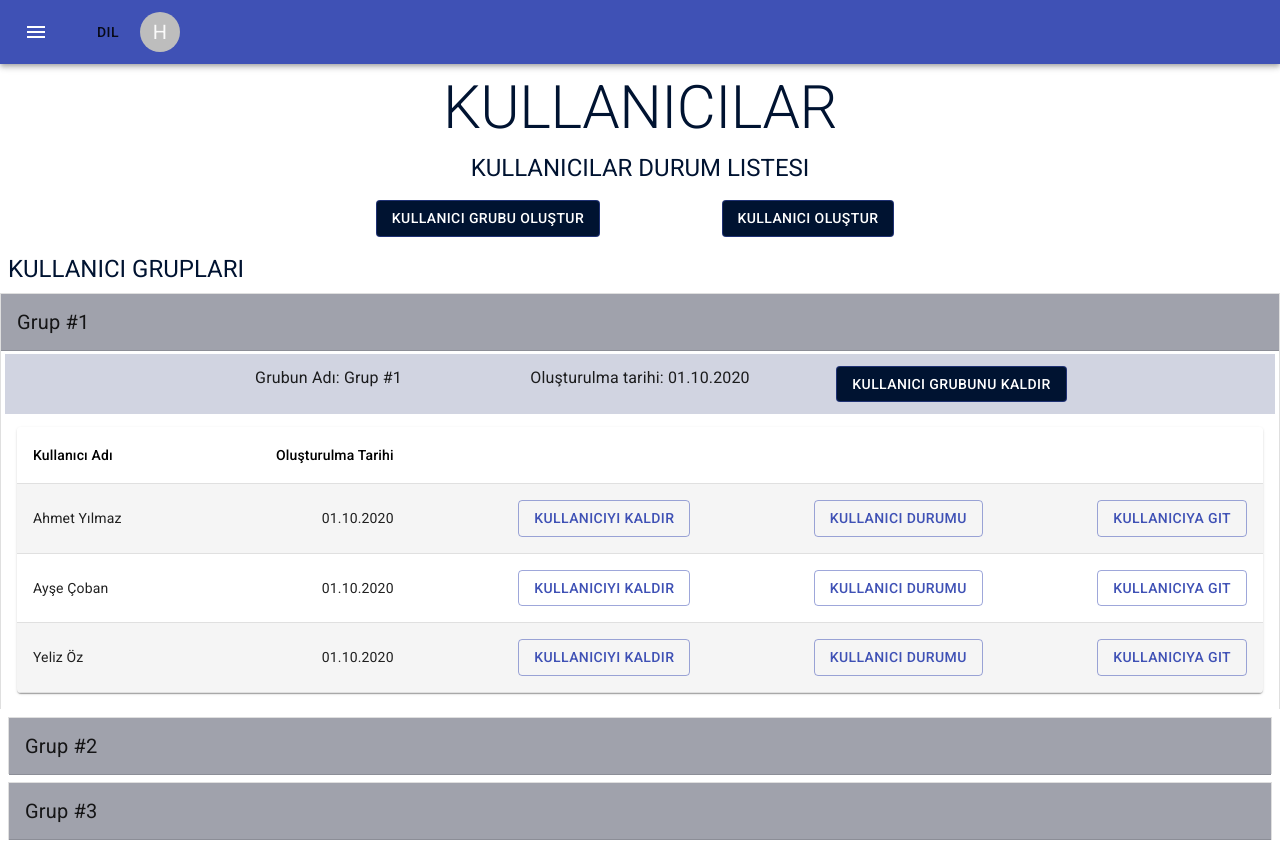
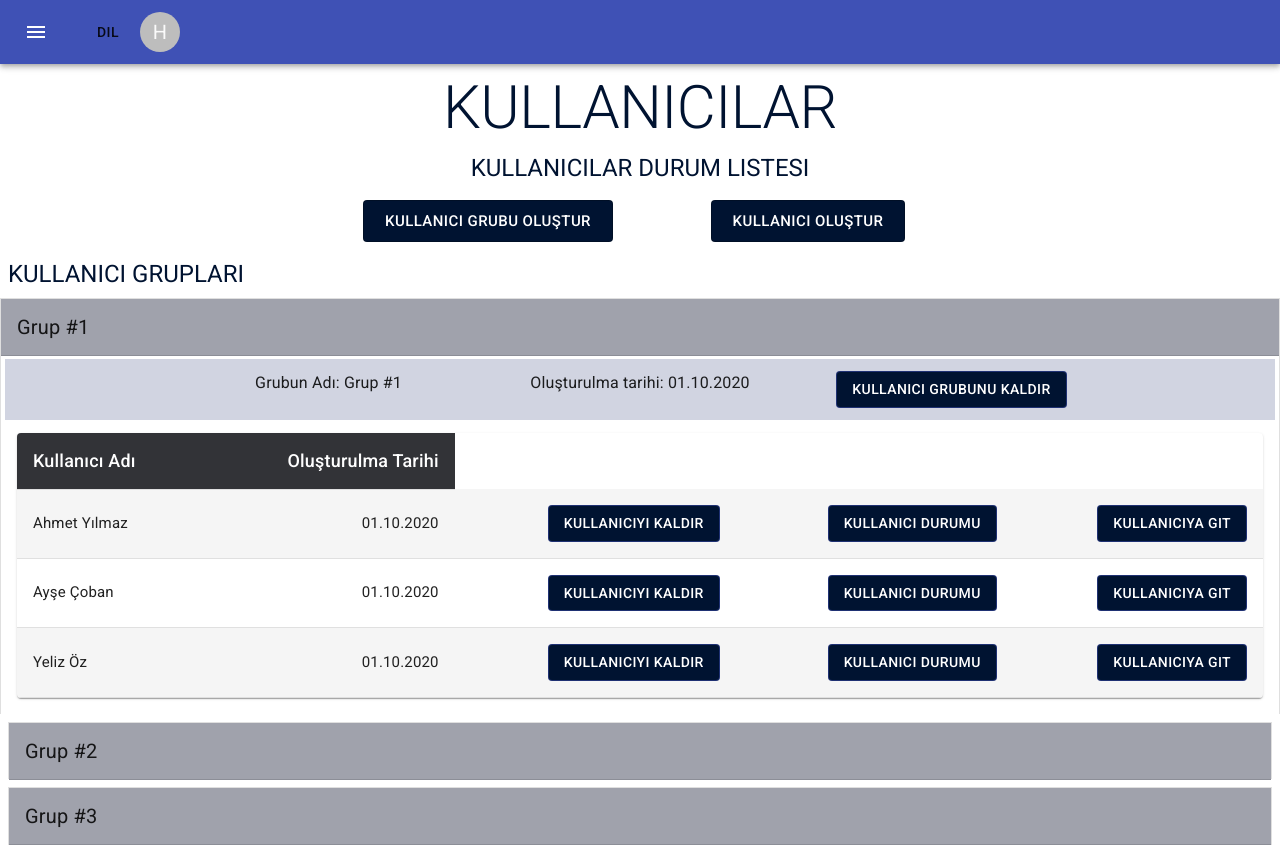
Before and after one commit to haleeozcan/dt-brain-project, a React (Create React App) app: page / in a window 1280 px wide. Built offline with nearby package versions, Linux system fonts and the light colour scheme.

Commit message:
Mainpage header settings

```diff
--- a/src/pages/add-user-group.js
+++ b/src/pages/add-user-group.js
@@ -35,6 +35,7 @@ const useStyles = makeStyles((theme) => ({
     button: {
         backgroundColor: "#001331",
         color: theme.palette.getContrastText("#001331"),
+
     }
 
 }));
@@ -53,7 +54,7 @@ function AddUserGroup() {
 
     return (
         <div className={classes.root}>
-            <Button variant="outlined" color="primary" onClick={handleClickOpen} className={classes.button}>
+            <Button  size="large" variant="outlined" onClick={handleClickOpen} className={classes.button}>
                 Kullanıcı Grubu Oluştur
             </Button>
             <Dialog open={open} onClose={handleClose} aria-labelledby="form-dialog-title">
--- a/src/pages/add-user.js
+++ b/src/pages/add-user.js
@@ -61,7 +61,7 @@ function AddUser() {
 
     return (
         <div className={classes.root}>
-            <Button variant="outlined" color="primary" onClick={handleClickOpen} className={classes.button}>
+            <Button variant="outlined" size="large" onClick={handleClickOpen} className={classes.button}>
                 Kullanıcı Oluştur
             </Button>
             <Dialog open={open} onClose={handleClose} aria-labelledby="form-dialog-title" >
--- a/src/pages/main-page.js
+++ b/src/pages/main-page.js
@@ -31,11 +31,12 @@ import Grid from "@material-ui/core/Grid";
 
 const StyledTableCell = withStyles((theme) => ({
     head: {
-        backgroundColor: theme.palette.common.white,
-        color: theme.palette.common.black,
+        backgroundColor: "#323337",
+        color: "#fff",
+        fontSize: 18
     },
     body: {
-        fontSize: 14,
+        fontSize: 15,
     },
 }))(TableCell);
 
@@ -183,9 +184,6 @@ export default function MainPage() {
                                         <TableRow>
                                             <StyledTableCell>Kullanıcı Adı</StyledTableCell>
                                             <StyledTableCell align="right">Oluşturulma Tarihi</StyledTableCell>
-                                            <StyledTableCell align="right"></StyledTableCell>
-                                            <StyledTableCell align="right"></StyledTableCell>
-                                            <StyledTableCell align="right"></StyledTableCell>
                                         </TableRow>
                                     </TableHead>
                                     <TableBody>
@@ -196,12 +194,12 @@ export default function MainPage() {
                                                 </StyledTableCell>
                                                 <StyledTableCell align="right">{row.tarih}</StyledTableCell>
                                                 <StyledTableCell align="right">
-                                                    <Button variant="outlined" color="primary">Kullanıcıyı
+                                                    <Button variant="outlined" color="primary" className={classes.button}>Kullanıcıyı
                                                         Kaldır</Button>
                                                 </StyledTableCell>
                                                 <StyledTableCell align="right">
                                                     <Button variant="outlined" color="primary"
-                                                            onClick={handleClickOpen}>
+                                                            onClick={handleClickOpen} className={classes.button}>
                                                         Kullanıcı Durumu
                                                     </Button>
                                                     <Dialog open={open} onClose={handleClose}
@@ -234,14 +232,14 @@ export default function MainPage() {
 
                                                         </DialogContent>
                                                         <DialogActions>
-                                                            <Button onClick={handleClose} color="primary">
+                                                            <Button onClick={handleClose} color="primary" className={classes.button}>
                                                                 Ekle
                                                             </Button>
                                                         </DialogActions>
                                                     </Dialog>
                                                 </StyledTableCell>
                                                 <StyledTableCell align="right">
-                                                    <Button variant="outlined" color="primary" href="/user">Kullanıcıya
+                                                    <Button variant="outlined" color="primary" href="/user" className={classes.button}>Kullanıcıya
                                                         Git</Button>
                                                 </StyledTableCell>
                                             </StyledTableRow>
@@ -280,9 +278,6 @@ export default function MainPage() {
                                         <TableRow>
                                             <StyledTableCell>Kullanıcı Adı</StyledTableCell>
                                             <StyledTableCell align="right">Oluşturulma Tarihi</StyledTableCell>
-                                            <StyledTableCell align="right"></StyledTableCell>
-                                            <StyledTableCell align="right"></StyledTableCell>
-                                            <StyledTableCell align="right"></StyledTableCell>
                                         </TableRow>
                                     </TableHead>
                                     <TableBody>
@@ -293,12 +288,12 @@ export default function MainPage() {
                                                 </StyledTableCell>
                                                 <StyledTableCell align="right">{row.tarih}</StyledTableCell>
                                                 <StyledTableCell align="right">
-                                                    <Button variant="outlined" color="primary">Kullanıcıyı
+                                                    <Button variant="outlined" color="primary" className={classes.button}>Kullanıcıyı
                                                         Kaldır</Button>
                                                 </StyledTableCell>
                                                 <StyledTableCell align="right">
                                                     <Button variant="outlined" color="primary"
-                                                            onClick={handleClickOpen}>
+                                                            onClick={handleClickOpen} className={classes.button}>
                                                         Kullanıcı Durumu
                                                     </Button>
                                                     <Dialog open={open} onClose={handleClose}
@@ -331,14 +326,14 @@ export default function MainPage() {
 
                                                         </DialogContent>
                                                         <DialogActions>
-                                                            <Button onClick={handleClose} color="primary">
+                                                            <Button onClick={handleClose} color="primary" className={classes.button}>
                                                                 Ekle
                                                             </Button>
                                                         </DialogActions>
                                                     </Dialog>
                                                 </StyledTableCell>
                                                 <StyledTableCell align="right">
-                                                    <Button variant="outlined" color="primary" href="/user">Kullanıcıya
+                                                    <Button variant="outlined" color="primary" href="/user" className={classes.button}>Kullanıcıya
                                                         Git</Button>
                                                 </StyledTableCell>
                                             </StyledTableRow>
@@ -378,9 +373,6 @@ export default function MainPage() {
                                         <TableRow>
                                             <StyledTableCell>Kullanıcı Adı</StyledTableCell>
                                             <StyledTableCell align="right">Oluşturulma Tarihi</StyledTableCell>
-                                            <StyledTableCell align="right"></StyledTableCell>
-                                            <StyledTableCell align="right"></StyledTableCell>
-                                            <StyledTableCell align="right"></StyledTableCell>
                                         </TableRow>
                                     </TableHead>
                                     <TableBody>
@@ -391,12 +383,12 @@ export default function MainPage() {
                                                 </StyledTableCell>
                                                 <StyledTableCell align="right">{row.tarih}</StyledTableCell>
                                                 <StyledTableCell align="right">
-                                                    <Button variant="outlined" color="primary">Kullanıcıyı
+                                                    <Button variant="outlined" color="primary" className={classes.button}>Kullanıcıyı
                                                         Kaldır</Button>
                                                 </StyledTableCell>
                                                 <StyledTableCell align="right">
                                                     <Button variant="outlined" color="primary"
-                                                            onClick={handleClickOpen}>
+                                                            onClick={handleClickOpen} className={classes.button}>
                                                         Kullanıcı Durumu
                                                     </Button>
                                                     <Dialog open={open} onClose={handleClose}
@@ -429,14 +421,14 @@ export default function MainPage() {
 
                                                         </DialogContent>
                                                         <DialogActions>
-                                                            <Button onClick={handleClose} color="primary">
+                                                            <Button onClick={handleClose} color="primary" className={classes.button}>
                                                                 Ekle
                                                             </Button>
                                                         </DialogActions>
                                                     </Dialog>
                                                 </StyledTableCell>
                                                 <StyledTableCell align="right">
-                                                    <Button variant="outlined" color="primary" href="/user">Kullanıcıya
+                                                    <Button variant="outlined" color="primary" href="/user" className={classes.button}>Kullanıcıya
                                                         Git</Button>
                                                 </StyledTableCell>
                                             </StyledTableRow>
@@ -448,7 +440,6 @@ export default function MainPage() {
                     </Grid>
                 </AccordionDetails>
             </Accordion>
-
         </div>
     );
 }
--- a/src/pages/user.js
+++ b/src/pages/user.js
@@ -30,11 +30,12 @@ import AddUser from "./add-user";
 
 const StyledTableCell = withStyles((theme) => ({
     head: {
-        backgroundColor: theme.palette.common.black,
-        color: theme.palette.common.white,
+        backgroundColor: "#323337",
+        color: "#fff",
+        fontSize: 18
     },
     body: {
-        fontSize: 14,
+        fontSize: 15,
     },
 }))(TableCell);
 
@@ -62,7 +63,6 @@ const useStyles = makeStyles((theme) => ({
             margin: theme.spacing(1),
         },
     },
-
     formControl: {
         margin: theme.spacing(1),
         width: '25ch',
@@ -72,6 +72,13 @@ const useStyles = makeStyles((theme) => ({
             margin: theme.spacing(1),
             width: '25ch',
         },
+    },
+    button: {
+        backgroundColor: "#001331",
+        color: theme.palette.getContrastText("#001331"),
+    },
+    mainTitle: {
+        color: "#001331",
     },
 }));
 
@@ -94,7 +101,7 @@ function User() {
 
     return (
         <div className={classes.root}>
-            <Typography variant="h2">Cihazların Aktiflik Durumu </Typography>
+            <Typography variant="h2" className={classes.mainTitle}>CİHAZLARIN AKTİFLİK DURUMU </Typography>
             <Grid container justify="center">
                 <Grid item xs={6} justify="center">
                     <TableContainer component={Paper}>
@@ -126,7 +133,7 @@ function User() {
             <div>
                 <Grid container justify="center">
                     <Grid item xs={3}>
-                        <Button variant="outlined" color="primary" onClick={handleClickOpen}>
+                        <Button variant="outlined" onClick={handleClickOpen} className={classes.button}>
                             Cihaz Ekle
                         </Button>
                         <Dialog open={open} onClose={handleClose} aria-labelledby="form-dialog-title">
@@ -161,7 +168,7 @@ function User() {
                             </DialogActions>
                         </Dialog> </Grid>
                     <Grid item xs={3}>
-                        <Button variant="outlined" color="secondary">
+                        <Button variant="outlined" className={classes.button}>
                             Cihaz Kaldır
                         </Button> </Grid>
                 </Grid>
```
